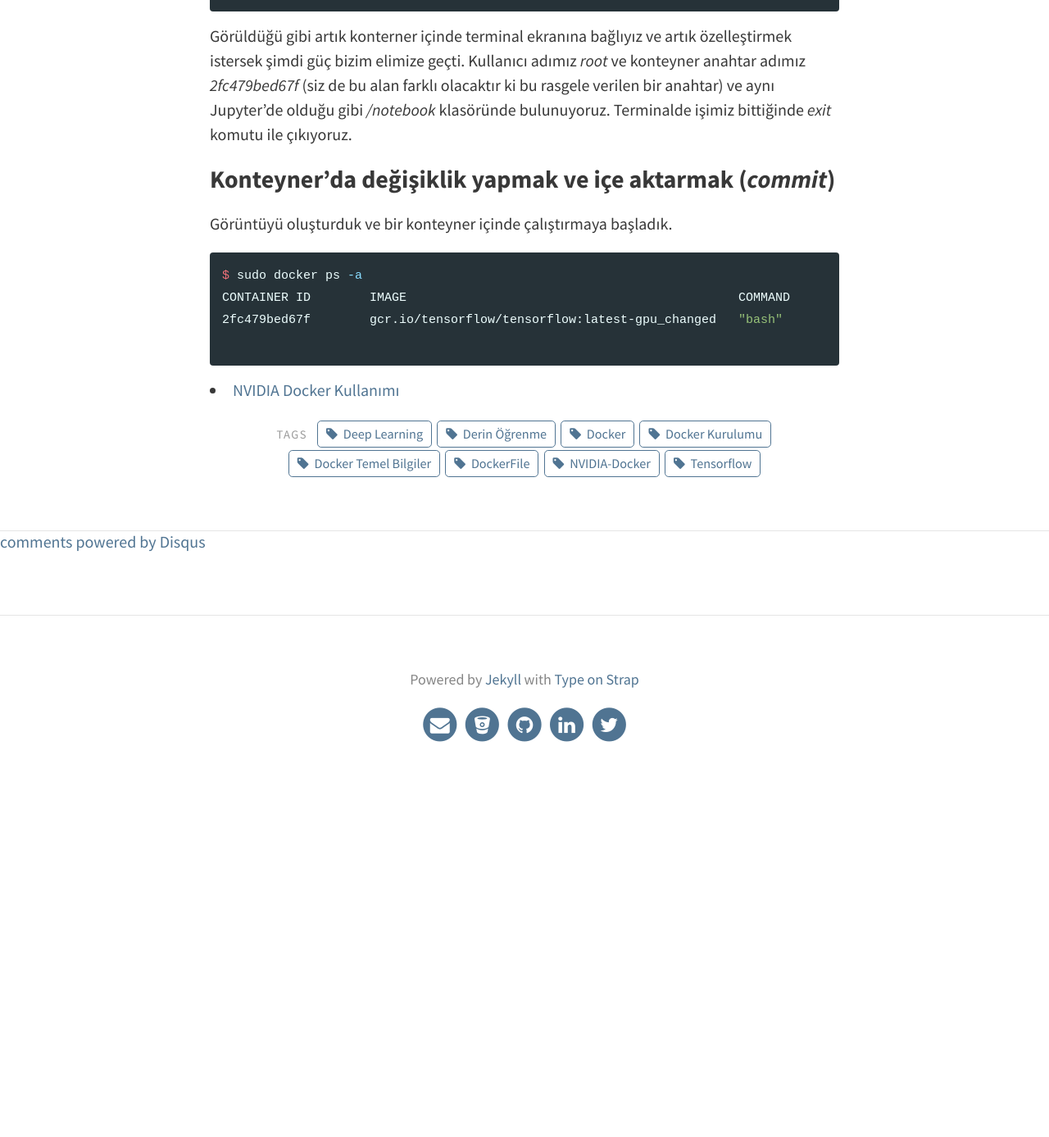
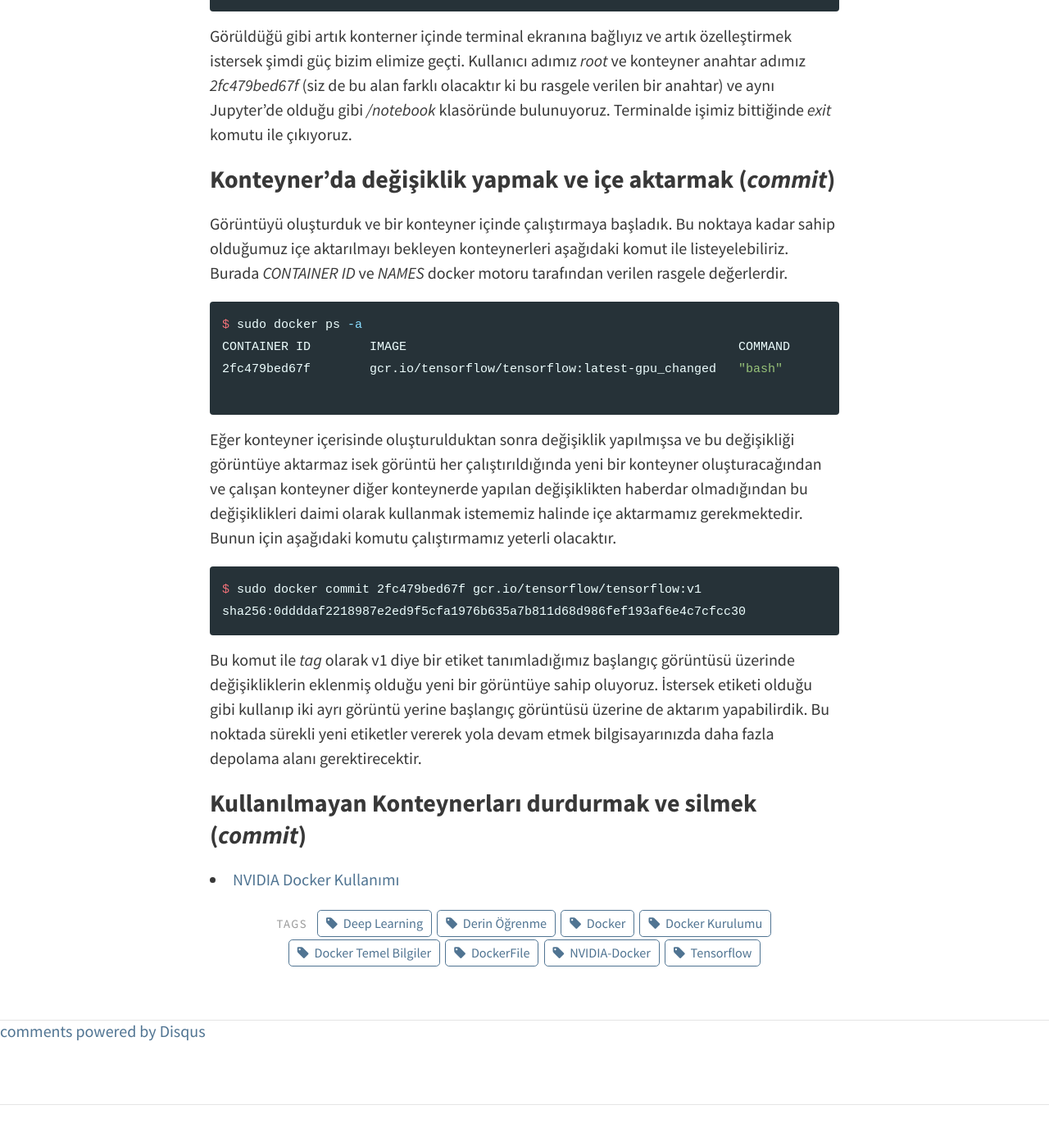
Before and after one commit to blgnksy/blgnksy.github.io, a Jekyll site: the page built from _posts/2018-04-08-nvidia-docker-usage.md, in a window 1280 px wide and 1400 px high, scrolled down 14604 px. Shown: the top 1387 px of the window at 82% size. Built offline with Jekyll 4.4.1, drawn with Linux system fonts in a browser that asks for light colours; comment, search, counter and statistics services are not loaded; before the commit the page ends 15594 px from its top, so only the background shows below that.

Commit message:
Commit added.

````diff
--- a/_posts/2018-04-08-nvidia-docker-usage.md
+++ b/_posts/2018-04-08-nvidia-docker-usage.md
@@ -434,7 +434,7 @@ Görüldüğü gibi artık konterner içinde terminal ekranına bağlıyız ve a
 
 ### Konteyner'da değişiklik yapmak ve içe aktarmak (_commit_)
 
-Görüntüyü oluşturduk ve bir konteyner içinde çalıştırmaya başladık.
+Görüntüyü oluşturduk ve bir konteyner içinde çalıştırmaya başladık. Bu noktaya kadar sahip olduğumuz içe aktarılmayı bekleyen konteynerleri aşağıdaki komut ile listeyelebiliriz. Burada _CONTAINER ID_ ve _NAMES_ docker motoru tarafından verilen rasgele değerlerdir.
 
 ```shell
 $ sudo docker ps -a
@@ -442,7 +442,15 @@ CONTAINER ID        IMAGE                                             COMMAND
 2fc479bed67f        gcr.io/tensorflow/tensorflow:latest-gpu_changed   "bash"              5 minutes ago       Exited (130) 10 seconds ago                       musing_saha
 
 ```
+Eğer konteyner içerisinde oluşturulduktan sonra değişiklik yapılmışsa ve bu değişikliği görüntüye aktarmaz isek görüntü her çalıştırıldığında yeni bir konteyner oluşturacağından ve çalışan konteyner diğer konteynerde yapılan değişiklikten haberdar olmadığından bu değişiklikleri daimi olarak kullanmak istememiz halinde içe aktarmamız gerekmektedir. Bunun için aşağıdaki komutu çalıştırmamız yeterli olacaktır.
 
+```shell
+$ sudo docker commit 2fc479bed67f gcr.io/tensorflow/tensorflow:v1
+sha256:0ddddaf2218987e2ed9f5cfa1976b635a7b811d68d986fef193af6e4c7cfcc30
+```
+Bu komut ile _tag_ olarak v1 diye bir etiket tanımladığımız başlangıç görüntüsü üzerinde değişikliklerin eklenmiş olduğu yeni bir görüntüye sahip oluyoruz. İstersek etiketi olduğu gibi kullanıp iki ayrı görüntü yerine başlangıç görüntüsü üzerine de aktarım yapabilirdik. Bu noktada sürekli yeni etiketler vererek yola devam etmek bilgisayarınızda daha fazla depolama alanı gerektirecektir.
+
+### Kullanılmayan Konteynerları durdurmak ve silmek (_commit_)
 <ul>
   {% for post in site.posts %}
     <li>
````
